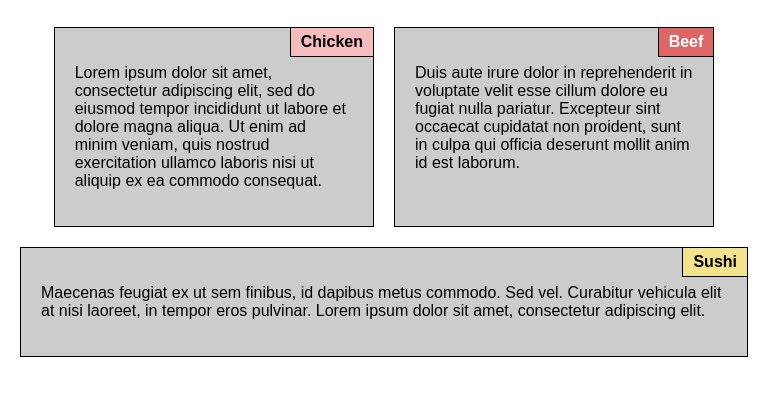
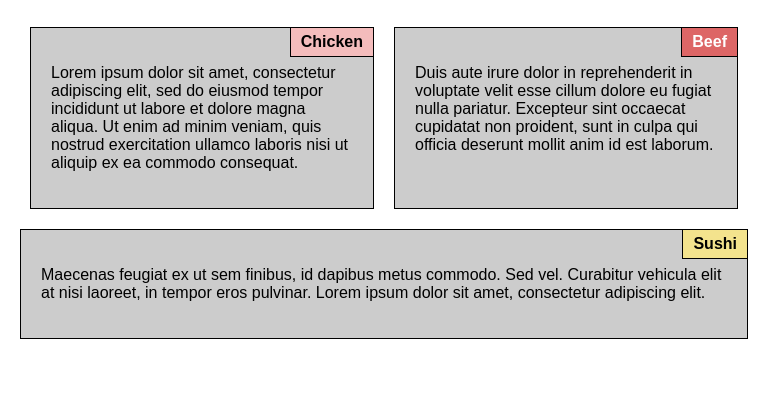
Before and after one commit to Raphael-Testing/coursera-test, a plain HTML site: page docs/index.html in a window 768 px wide. Shown: the part 81-476 px from the top of the page. Drawn offline with Linux system fonts and the light colour scheme.

Commit message:
done project

```diff
--- a/docs/css/styles.css
+++ b/docs/css/styles.css
@@ -56,8 +56,8 @@ h1 {
 /* Tablet view: 768px - 991px */
 @media (min-width: 768px) and (max-width: 991px) {
   .card {
-    flex: 0 0 44%;
-    max-width: 44%;
+    flex: 0 0 calc(50% - 20px);
+    max-width: calc(50% - 20px);
   }
 
   .card:nth-child(3) {
```
